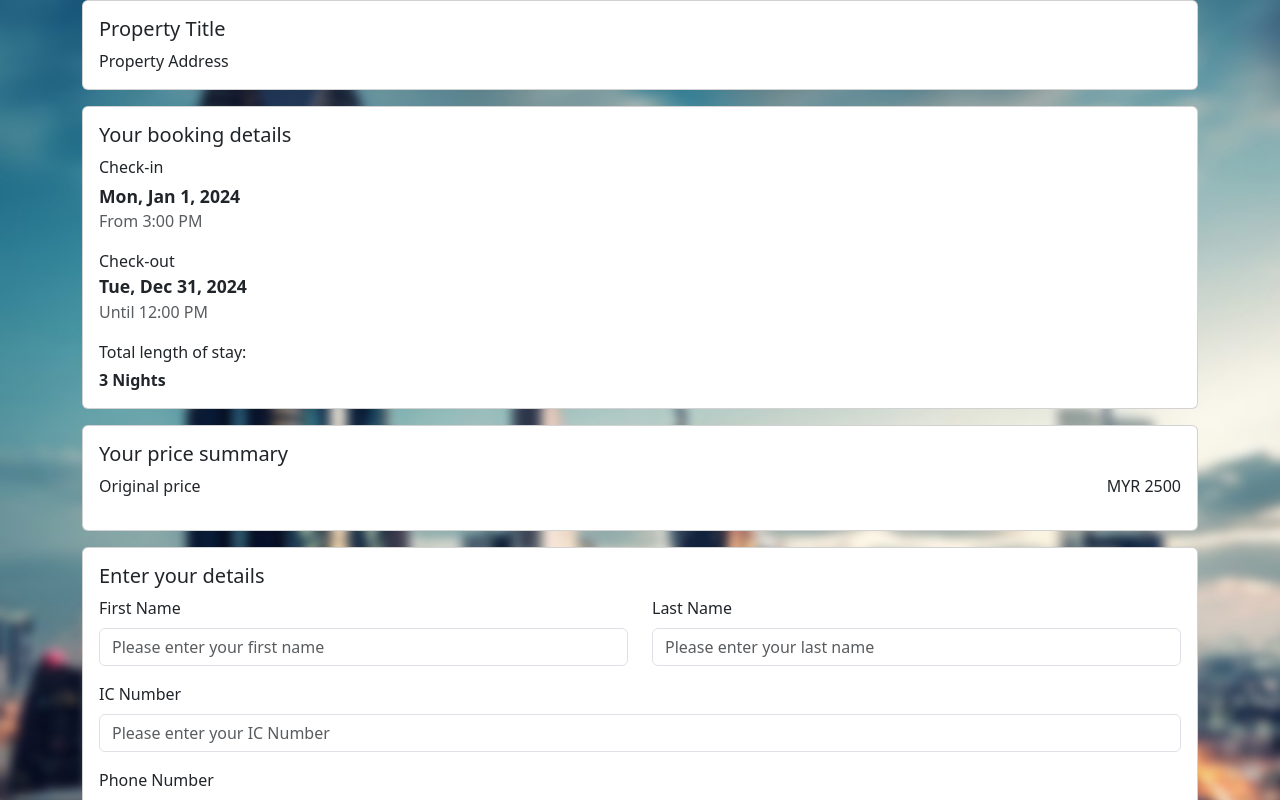
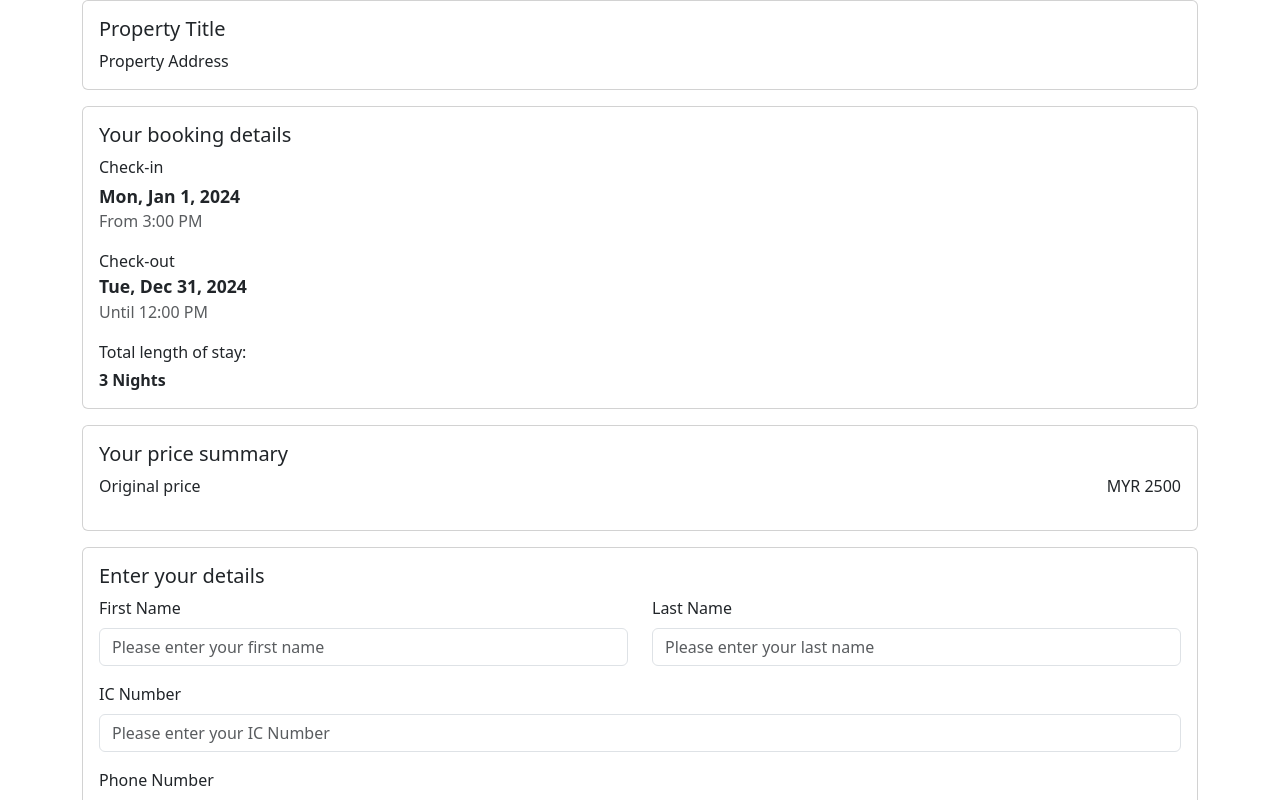
Before and after one commit to Tec-Oasis/jpms-frontend, a React (Vite) app: page / in a window 1280 px wide. Shown: the top 800 px of the page. Built offline with nearby package versions, Linux system fonts and the light colour scheme; a web font is replaced by a local one.

Commit message:
fix styling

```diff
--- a/src/ContactPage/ContactPage.css
+++ b/src/ContactPage/ContactPage.css
@@ -11,7 +11,7 @@
   font-size: small;
 }
 
-body {
+.contact {
   background: url(../images/background-image-login.jpg);
   background-size: cover;
 }
--- a/src/ContactPage/ContactPage.jsx
+++ b/src/ContactPage/ContactPage.jsx
@@ -4,6 +4,7 @@ import './ContactPage.css'
 
 const ContactPage = () => {
   return (
+    <div className="contact">
       <Container
         className="p-5 mt-4 mb-4"
         id="contact"
@@ -45,6 +46,7 @@ const ContactPage = () => {
           </Col>
         </Row>
       </Container>
+    </div>
   )
 }
 
--- a/src/PropertyList/PropertyCard/PropertyCard.jsx
+++ b/src/PropertyList/PropertyCard/PropertyCard.jsx
@@ -14,7 +14,7 @@ const PropertyCard = ({ property }) => {
 
   return (
     <>
-      <Card className="property-card">
+      <Card className="shadow-sm property-card">
         <Card.Img variant="top" src={img} className="property-img" />
         <Card.Body>
           <Card.Title>{name}</Card.Title>
```
Lines whose indentation alone changed are shown as unchanged.
